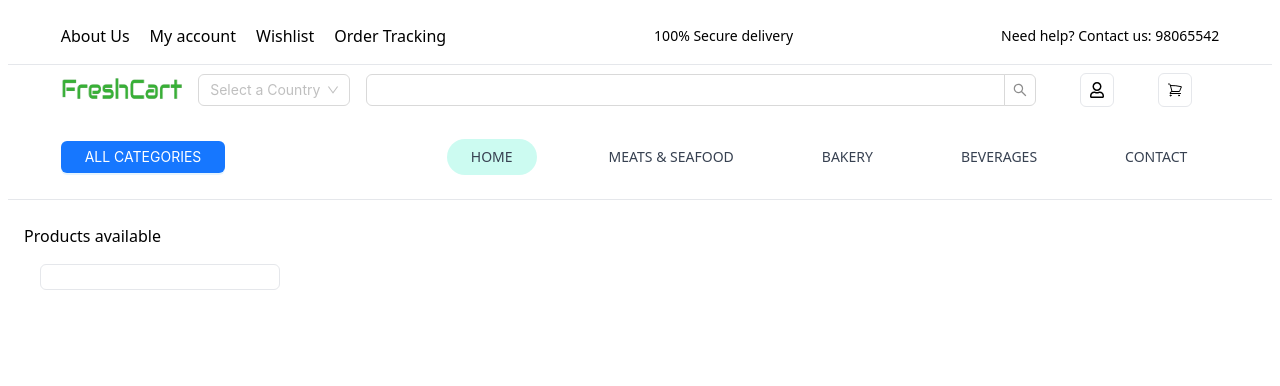
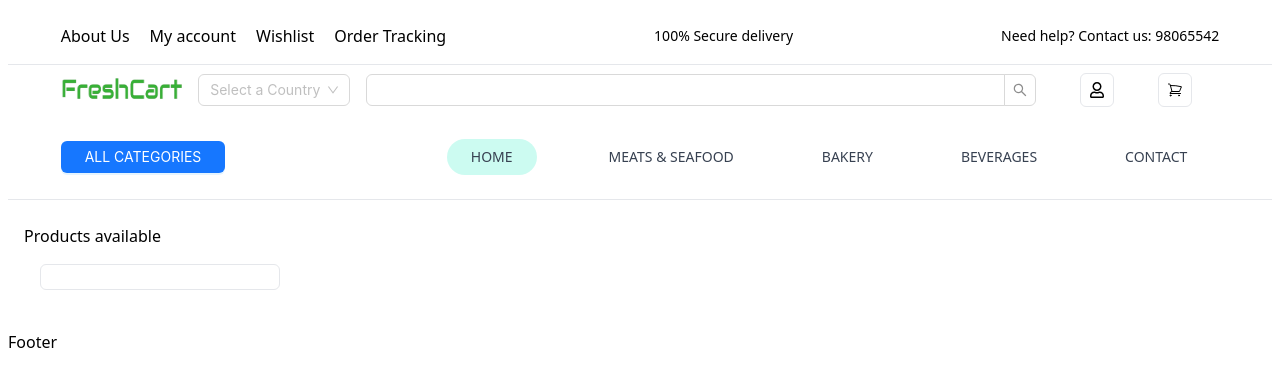
Before and after one commit to rohitghatal1/FreshCart-Ecommerce, a React (Vite) app: page / in a window 1280 px wide. Shown: the top 386 px of the page. Built offline with nearby package versions, Linux system fonts and the light colour scheme.

Commit message:
added footer to main screen

```diff
--- a/src/components/MainScreen.tsx
+++ b/src/components/MainScreen.tsx
@@ -5,6 +5,7 @@ import MeatSeaFood from "./pages/MeatSeaFood";
 import Contacts from "./pages/Contacts";
 import Beverages from "./pages/Beverages";
 import Bakery from "./pages/Bakery";
+import Footer from "./footer/Footer";
 
 const MainScreen: React.FC = () => {
   const location = useLocation();
@@ -33,6 +34,9 @@ const MainScreen: React.FC = () => {
         </div>
 
         <div className="p-4 mt-2">{renderContent()}</div>
+        <div className="mt-2">
+          <Footer />
+        </div>
       </div>
     </>
   );
```
